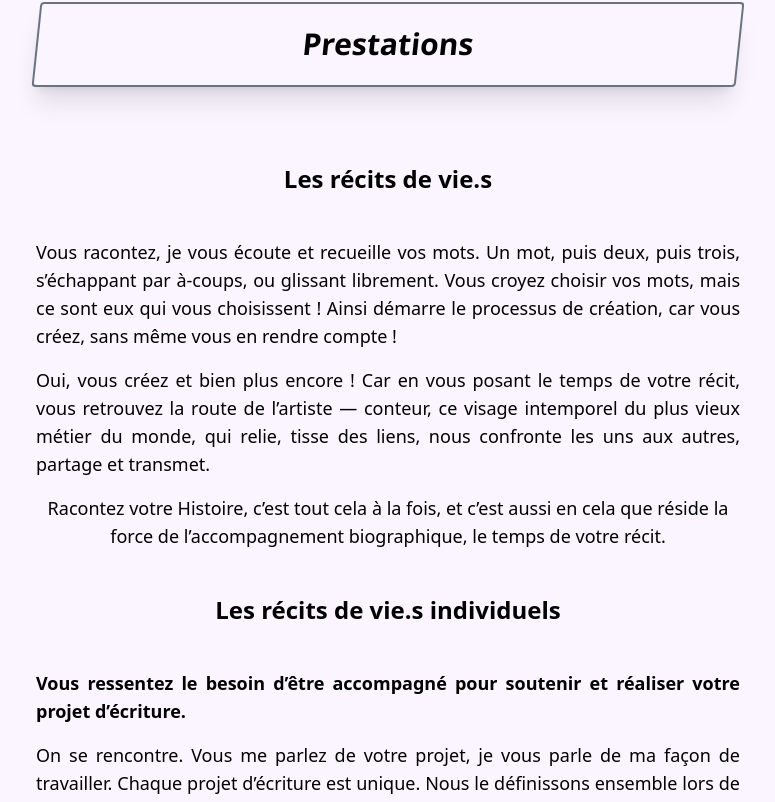
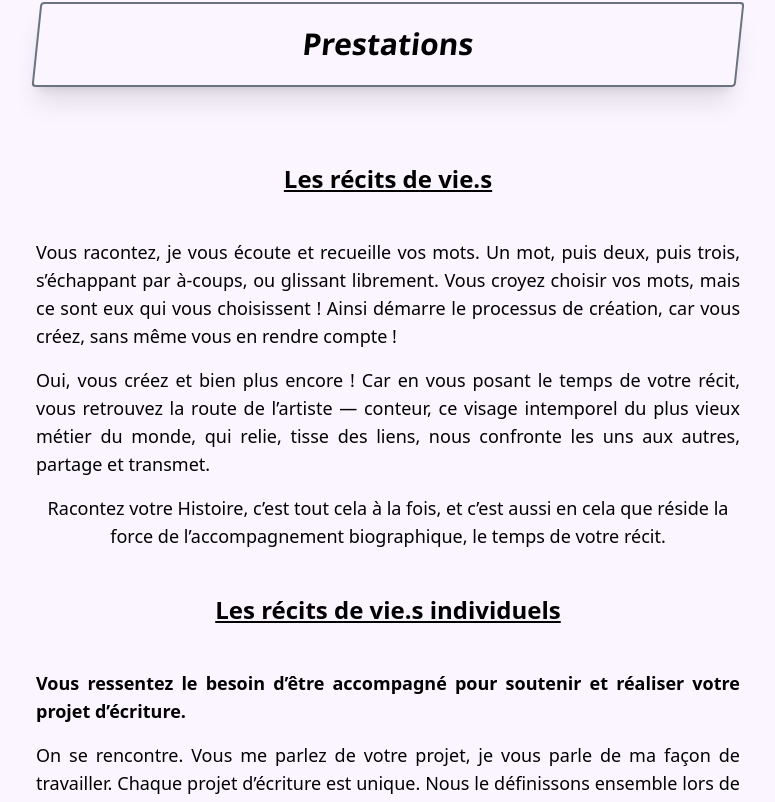
Before and after one commit to SofianeB12/site_biographe, a Next.js app in the folder frontend/: page / in a window 1280 px wide. Shown: the part 1530-2332 px from the top of the page, without its empty margins (252-1027 px from the left). Built offline with nearby package versions, Linux system fonts and the light colour scheme.

Commit message:
changements esthetiques

```diff
--- a/frontend/src/components/ContactSimple.tsx
+++ b/frontend/src/components/ContactSimple.tsx
@@ -6,7 +6,7 @@ export default function ContactSimple() {
 
   return (
     <section className="pt-16 px-8 max-w-md mx-auto">
-      <div className="py-4 title-section">
+      <div className="py-4 title-1">
       <h1 className="text-3xl font-semibold text-center">Contact</h1>
       <p className="text-center">Prêt à franchir le cap, contactez-moi !</p>
       </div>
--- a/frontend/src/components/PageBuilder.tsx
+++ b/frontend/src/components/PageBuilder.tsx
@@ -43,14 +43,14 @@ export default function PageBuilder({ blocks }: { blocks: Block[] }) {
         if (block.type === 'paragraph') {
           if (block.level === 1) {
             return (
-              <h1 key={index} className={`text-3xl py-4 title-section ${baseClass}`}>
+              <h1 key={index} className={`text-3xl py-4 title-1 ${baseClass}`}>
                 {block.content}
               </h1>
             );
           }
           if (block.level === 2) {
             return (
-              <h2 key={index} className={`text-2xl py-6 ${baseClass}`}>
+              <h2 key={index} className={`text-2xl py-6 title-2 ${baseClass}`}>
                 {block.content}
               </h2>
             );
--- a/frontend/src/styles/globals.css
+++ b/frontend/src/styles/globals.css
@@ -12,6 +12,10 @@
     @apply my-4 text-justify
 }
 
-.title-section{
+.title-1{
   @apply shadow-xl border-2 border-gray-500 rounded -skew-x-6 mb-12;
 }
+
+.title-2{
+  @apply  underline;
+}
```
